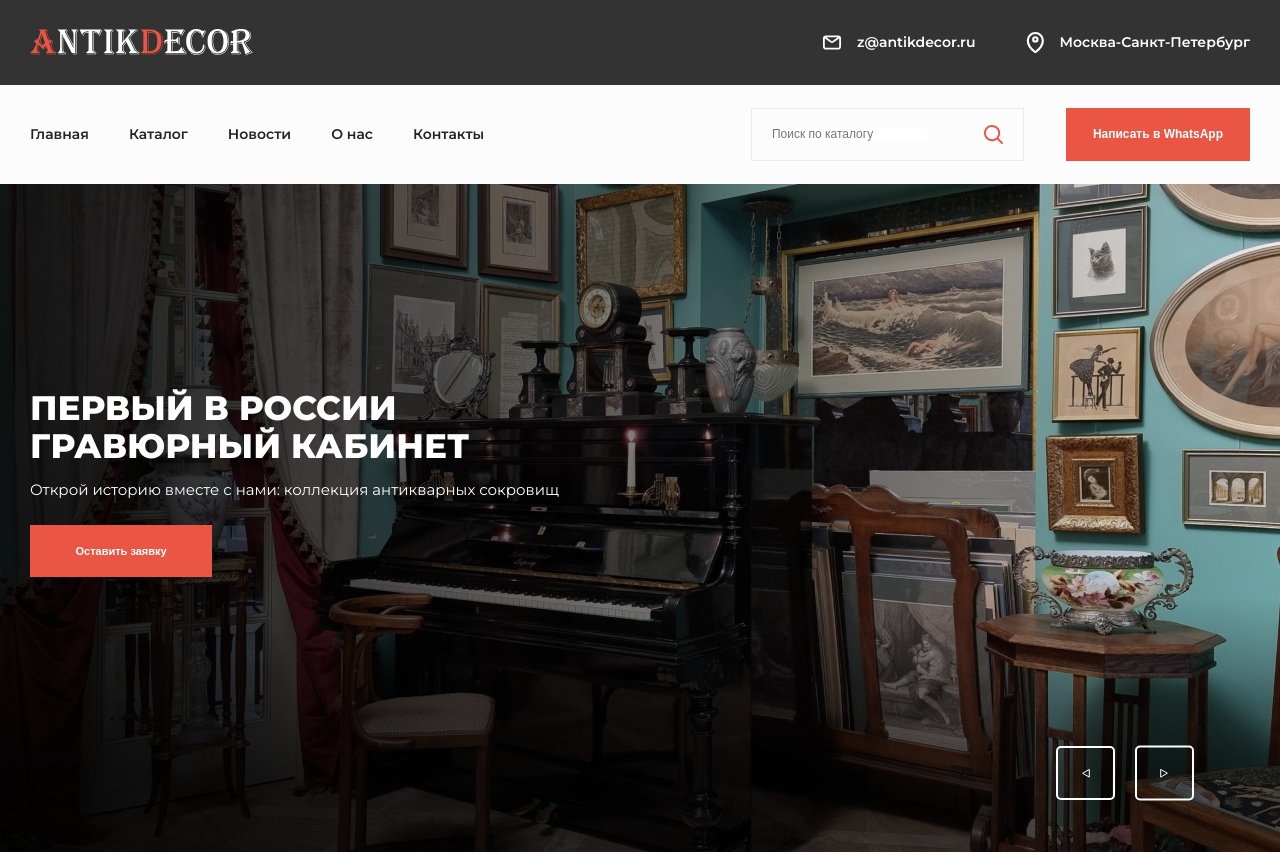
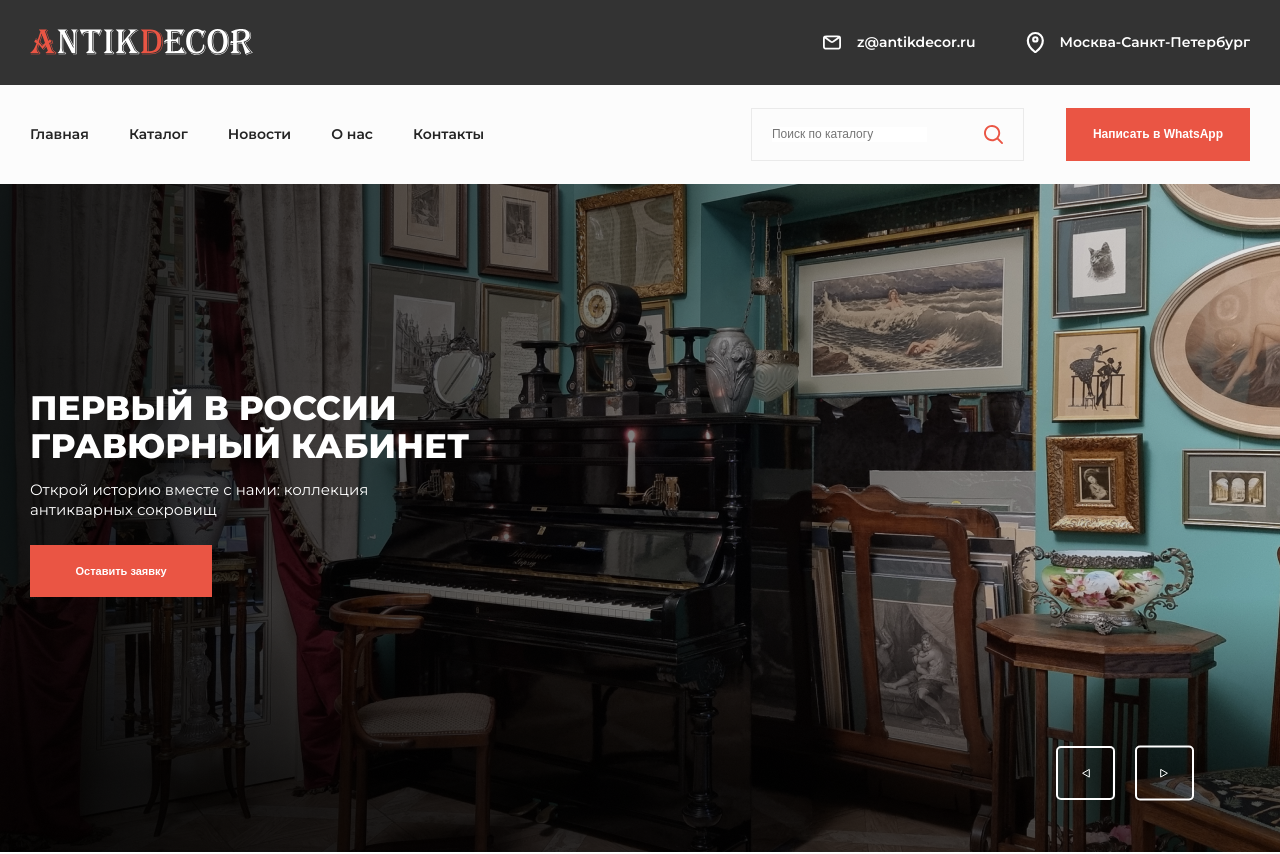
Before and after one commit to mrjakhongir/antikdecor, a React (Create React App) app: page / in a window 1280 px wide. Shown: the top 854 px of the page. Built offline with nearby package versions, Linux system fonts and the light colour scheme.

Commit message:
fix: fix welcome section's paragraph width

```diff
--- a/src/pages/home/components/home.welcome/home.welcome.scss
+++ b/src/pages/home/components/home.welcome/home.welcome.scss
@@ -34,6 +34,9 @@
 				line-height: 1.534rem;
 				color: #fff;
 				margin-bottom: 2rem;
+
+				width: 60%;
+				max-width: 595px;
 			}
 
 			button {
```
